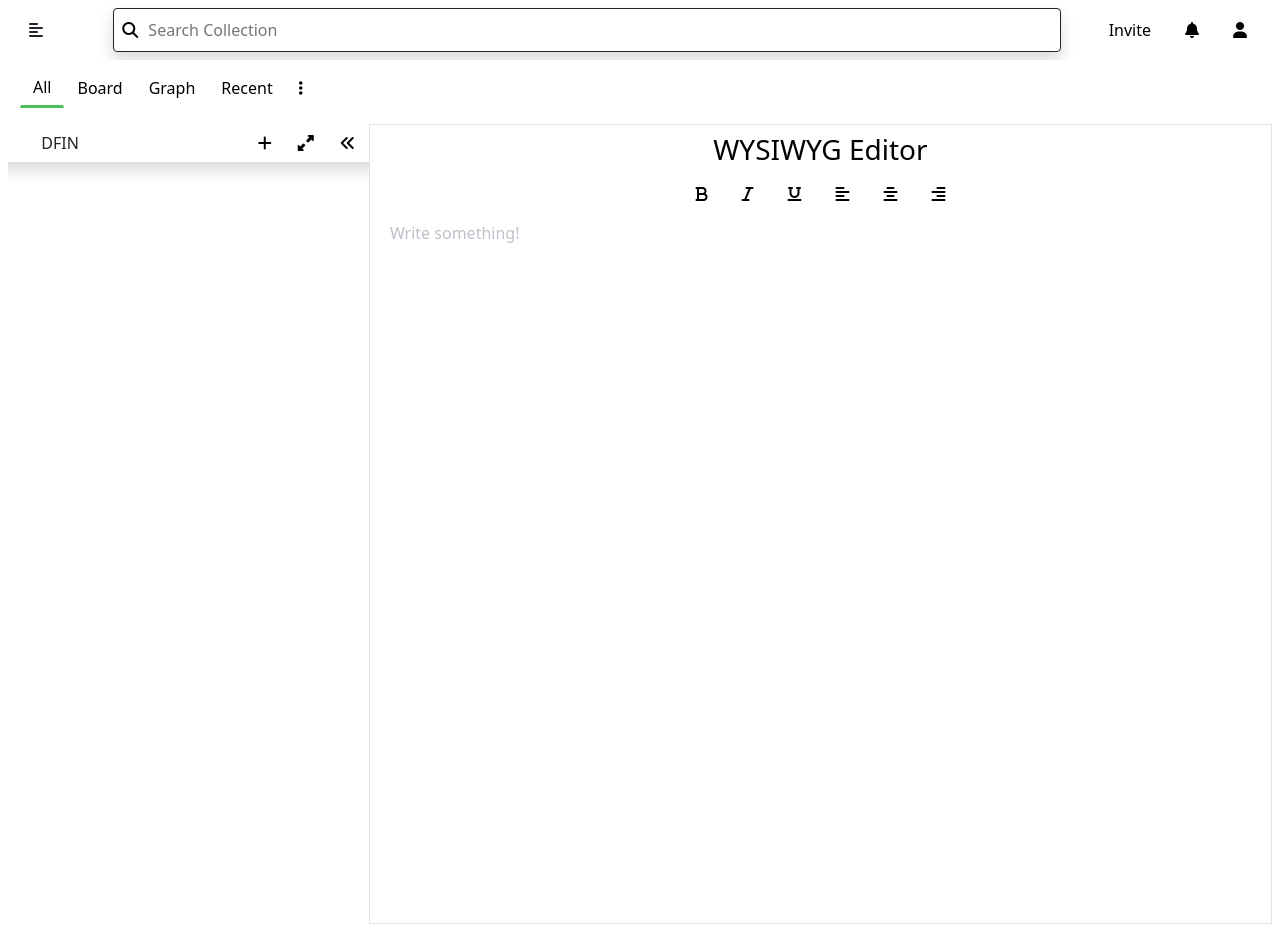
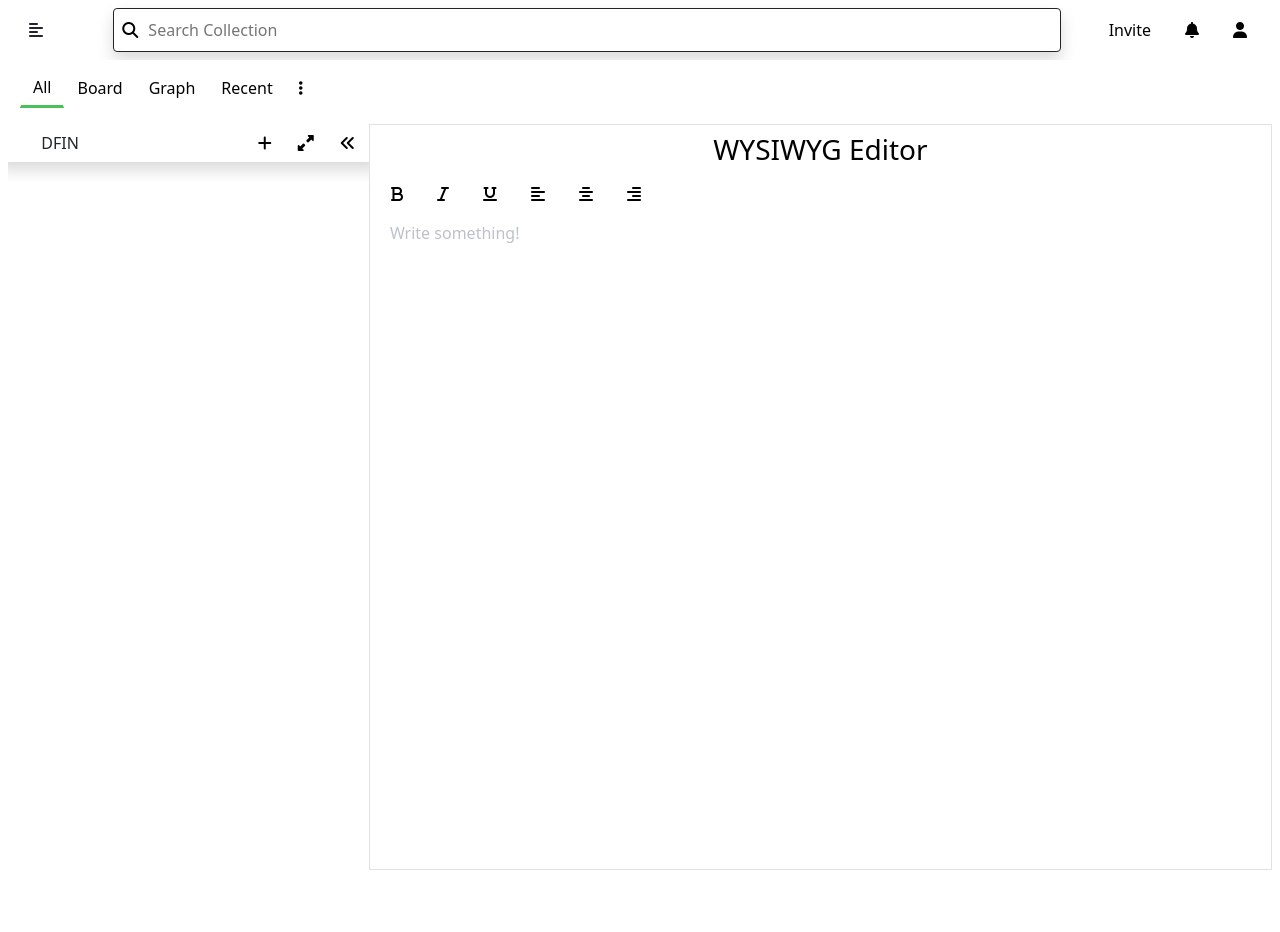
Before and after one commit to hamid1882/lrnr-interview-project, a React (Create React App) app: page / in a window 1280 px wide. Built offline with nearby package versions, Linux system fonts and the light colour scheme.

Commit message:
editor height and overflows:fixed

```diff
--- a/public/index.html
+++ b/public/index.html
@@ -18,7 +18,7 @@
   </head>
   <body>
     <noscript>You need to enable JavaScript to run this app.</noscript>
-    <div id="root"></div>
+    <div id="root" style="height: 100%"></div>
   </body>
   <script
     src="https://kit.fontawesome.com/06a46b4aee.js"
--- a/src/App.css
+++ b/src/App.css
@@ -1,5 +1,20 @@
 * {
   margin: 0;
+}
+
+.editor {
+  height: 80vh;
+  overflow-y: scroll;
+}
+
+.editor::-webkit-scrollbar {
+  display: none;
+}
+
+/* Hide scrollbar for IE, Edge and Firefox */
+.editor {
+  -ms-overflow-style: none; /* IE and Edge */
+  scrollbar-width: none; /* Firefox */
 }
 
 .input-custom-styles:focus {
@@ -8,6 +23,7 @@
 
 .editor-width {
   width: 75%;
+  height: 100%;
 }
 
 .DraftEditor-alignLeft .public-DraftStyleDefault-block {
@@ -37,7 +53,7 @@
 
 .drawer-custom-styles {
   width: 30%;
-  height: 100vmin;
+  height: 100vh;
   overflow-y: scroll;
   overflow-x: hidden;
   background-color: white;
@@ -81,6 +97,10 @@
 
 .drawer-btn > button {
   margin-top: 10px;
+}
+
+.collection-rename-input:focus {
+  outline: none;
 }
 
 .collection-rename-leaf {
--- a/src/App.js
+++ b/src/App.js
@@ -20,13 +20,13 @@ const App = () => {
   };
 
   return (
-    <div className={`${currentTheme ? "dark-mode" : "light-mode"}`}>
+    <div className={` ${currentTheme ? "dark-mode" : "light-mode"}`}>
       <Navbar
         isDrawerOpen={isDrawerOpen}
         handleDrawerClick={handleDrawerClick}
       />
       <RenderOptions />
-      <div className="mx-auto d-flex p-2">
+      <div className="mx-auto d-flex p-2 ">
         <Drawer
           isDrawerOpen={isDrawerOpen}
           handleDrawerClick={handleDrawerClick}
--- a/src/Components/Drawer.js
+++ b/src/Components/Drawer.js
@@ -46,7 +46,9 @@ const Drawer = ({ handleDrawerClick, isDrawerOpen, currentTheme }) => {
 
   // Add new collection
   const handleAddNewCollection = () => {
+    if (currentContainer <= 8) {
       dispatch(addNewCollection(insertThisData));
+    }
   };
 
   const containerRef = useRef();
@@ -65,6 +67,7 @@ const Drawer = ({ handleDrawerClick, isDrawerOpen, currentTheme }) => {
         ? incrementCurrentId.toFixed(2)
         : incrementCurrentId.toFixed(1);
 
+    if (toBeFixed <= currentParentId + 0.9) {
       dispatch(
         addNewFile({
           id: currentParentId - 1,
@@ -75,6 +78,7 @@ const Drawer = ({ handleDrawerClick, isDrawerOpen, currentTheme }) => {
           },
         })
       );
+    }
   };
 
   // delete existing file
@@ -159,6 +163,8 @@ const Drawer = ({ handleDrawerClick, isDrawerOpen, currentTheme }) => {
     const currentLeaf = Number(selected);
     const currentParentId = Number(containerRef.current.id);
     const currentLeafId = currentLeaf.toString().slice(2, 3);
+    console.log(currentLeafId);
+    if (currentLeafId <= 9) {
       dispatch(
         renameSingleFile({
           id: currentParentId - 1,
@@ -166,6 +172,7 @@ const Drawer = ({ handleDrawerClick, isDrawerOpen, currentTheme }) => {
           name: renameLeafValue,
         })
       );
+    }
     setIsOpenChangeLeaf(false);
     setRenameLeafValue("");
   };
@@ -283,7 +290,7 @@ const Drawer = ({ handleDrawerClick, isDrawerOpen, currentTheme }) => {
                 >
                   <input
                     type="text"
-                    className="rounde"
+                    className="collection-rename-input"
                     onChange={handleRenameChange}
                     value={renameCollectionValue}
                     onKeyPress={handleOnKeyPress}
--- a/src/Components/EditorContainer.js
+++ b/src/Components/EditorContainer.js
@@ -52,12 +52,12 @@ const EditorContainer = ({ currentTheme }) => {
 
   return (
     <div
-      className={`container mx-auto editor-width vh-100 border p-2 mx-3 ${
+      className={`container mx-auto editor-width h-100 border p-2 mx-3 ${
         currentTheme ? "border-secondary" : "null"
       }`}
     >
       <h3 className="text-center">WYSIWYG Editor</h3>
-      <div className="d-flex justify-content-center gap-2 my-2">
+      <div className="d-flex justify-content-start gap-2 my-2">
         <button
           onClick={_onBoldClick}
           className={`btn shadow-none btn-transparent ${
@@ -108,7 +108,11 @@ const EditorContainer = ({ currentTheme }) => {
         </button>
       </div>
 
-      <div className="container mx-auto editor-input">
+      <div
+        className={`container mx-auto editor-input editor ${
+          currentTheme ? "dark-mode" : "light-mode"
+        }`}
+      >
         <Editor
           editorState={editorState}
           onChange={setEditorState}
--- a/src/Components/Navbar.js
+++ b/src/Components/Navbar.js
@@ -86,7 +86,9 @@ const Navbar = ({ handleDrawerClick }) => {
           }`}
         >
           {filteredData.map((value) => (
-            <div className={`search-result-files p-1 `}>{value.label}</div>
+            <div key={value.nodeId} className={`search-result-files p-1 `}>
+              {value.label}
+            </div>
           ))}
         </div>
       </div>
@@ -124,7 +126,7 @@ const Navbar = ({ handleDrawerClick }) => {
         </button>
         <button
           className={`btn shadow-none user-btn ${
-            isUserClicked ? "rounded-circle bg-warning" : "null"
+            isUserClicked ? "rounded-circle bg-success" : "null"
           } ${currentTheme ? "dark-mode btn-hover" : "light-mode"}`}
           onClick={handleIsUserClicked}
         >
--- a/src/Features/EditorSlice.js
+++ b/src/Features/EditorSlice.js
@@ -5,17 +5,14 @@ const allDocuments = [
     name: "container-node",
     nodeId: 1,
     label: "Collection 1",
-    id: 1,
     leaf: [
       {
         nodeId: 1.1,
         label: "File 1.1",
-        id: 1,
       },
       {
         nodeId: 1.2,
         label: "File 1.2",
-        id: 2,
       },
     ],
   },
```
Lines whose indentation alone changed are shown as unchanged.
